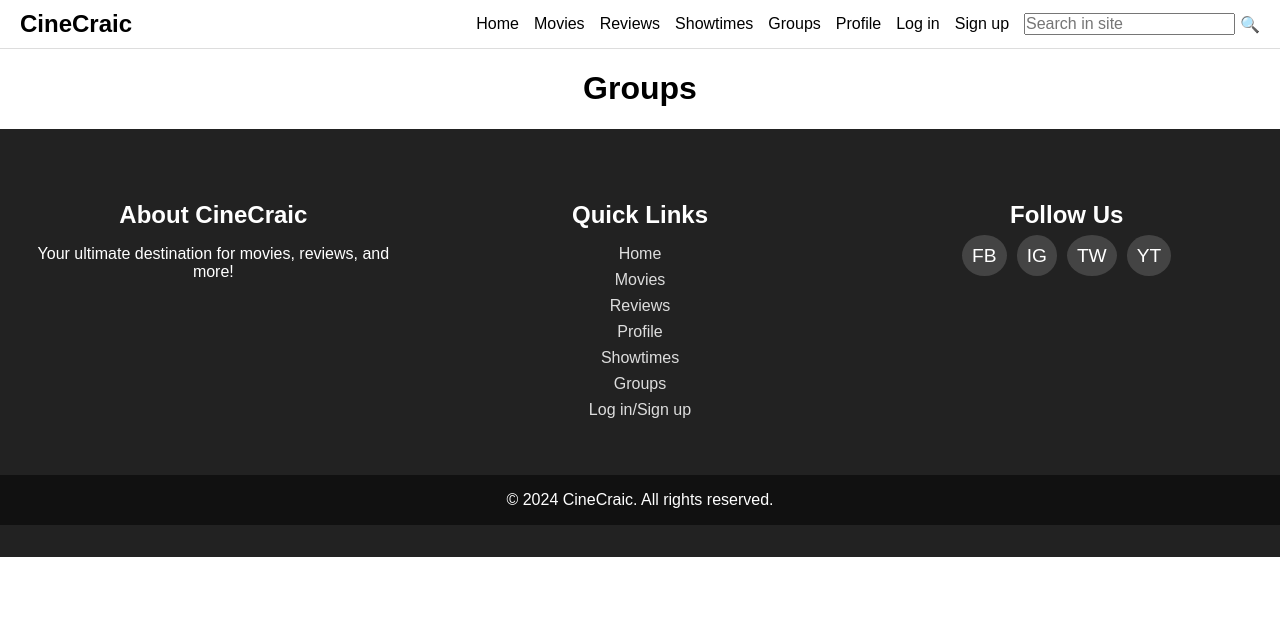
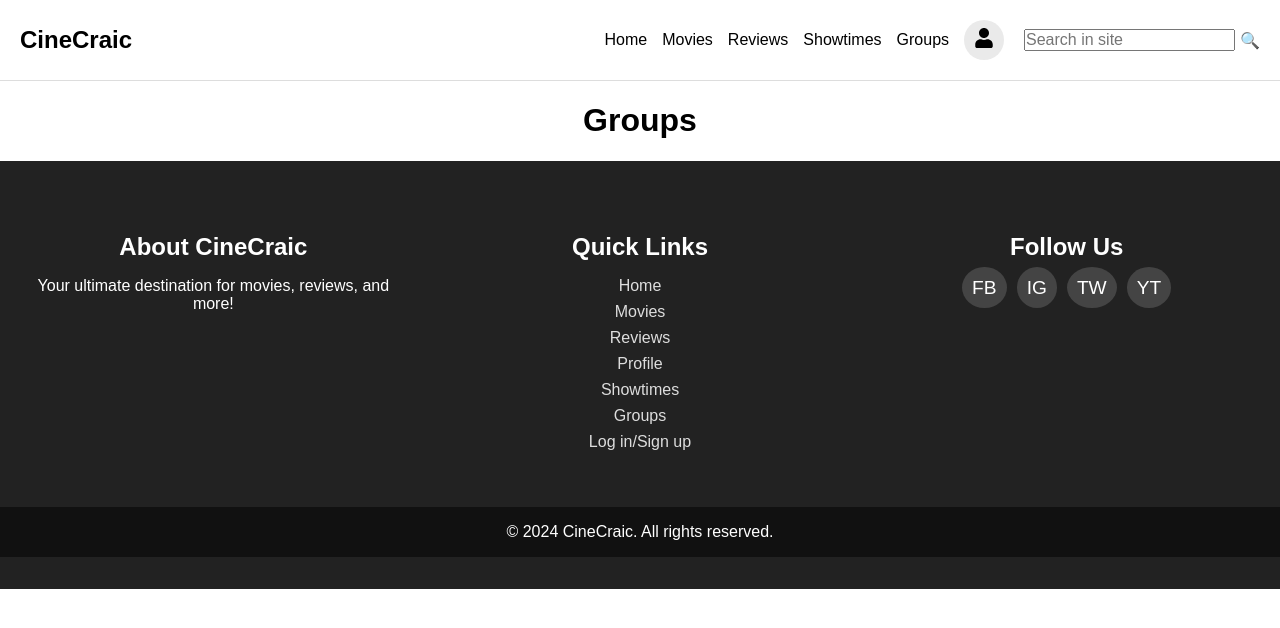
Before and after one commit to AdvancedProjectGroup5/main, a React (Create React App) app: page /groups in a window 1280 px wide. Shown: the top 628 px of the page. Built offline with nearby package versions, Linux system fonts and the light colour scheme.

Commit message:
Add user dropdown menu to NavBar and integrate react-icons for improved UI

```diff
--- a/package.json
+++ b/package.json
@@ -11,6 +11,7 @@
     "express": "^4.21.1",
     "react": "^18.3.1",
     "react-dom": "^18.3.1",
+    "react-icons": "^5.3.0",
     "react-router-dom": "^6.28.0",
     "react-scripts": "5.0.1",
     "site": "file:",
--- a/src/components/NavBar.css
+++ b/src/components/NavBar.css
@@ -17,14 +17,19 @@ body, ul, li, a, input, button {
     background-color: #fff;
     padding: 10px 20px;
     border-bottom: 1px solid #ddd;
+    height: 60px;
+    /* Fixed height for alignment */
+    z-index: 10;
+    /* Ensures navbar stays above content */
+    position: relative;
 }
 
 .navbar-logo span {
     font-size: 1.5rem;
     font-weight: 600;
-    /* Makes the logo text bold */
 }
 
+/* Hamburger Menu */
 .hamburger {
     display: none;
     font-size: 1.5rem;
@@ -33,14 +38,24 @@ body, ul, li, a, input, button {
     cursor: pointer;
 }
 
+/* Main Menu */
 .menu {
     display: flex;
     align-items: center;
-    gap: 15px;
+    /* Vertically centers the links and profile icon */
+    gap: 20px;
+    /* Spacing between menu items */
 }
 
+.menu.active {
+    display: flex;
+}
+
+/* Navbar Links */
 .navbar-links {
     display: flex;
+    align-items: center;
+    /* Ensures vertical centering of links */
     gap: 15px;
     margin-left: auto;
 }
@@ -49,7 +64,6 @@ body, ul, li, a, input, button {
     color: #000;
     font-size: 1rem;
     font-weight: 500;
-    /* Slightly bolder font for links */
     transition: color 0.3s ease;
 }
 
@@ -57,9 +71,11 @@ body, ul, li, a, input, button {
     color: #007bff;
 }
 
+/* Search Bar */
 .navbar-search {
     display: flex;
     align-items: center;
+    /* Vertically centers search bar items */
     gap: 5px;
 }
 
@@ -75,19 +91,81 @@ body, ul, li, a, input, button {
     font-size: 1rem;
 }
 
+/* User Icon and Dropdown */
+.user-dropdown {
+    position: relative;
+    display: inline-flex;
+    align-items: center;
+    /* Centers the profile icon vertically */
+}
+
+.user-icon {
+    background: none;
+    border: none;
+    cursor: pointer;
+    padding: 5px;
+    font-size: 20px;
+}
+
+.dropdown-menu {
+    position: absolute;
+    top: 100%;
+    right: 0;
+    background-color: white;
+    border: 1px solid #ccc;
+    border-radius: 5px;
+    box-shadow: 0 2px 5px rgba(0, 0, 0, 0.1);
+    padding: 10px;
+    z-index: 1000;
+}
+
+.dropdown-menu ul {
+    list-style: none;
+    margin: 0;
+    padding: 0;
+}
+
+.dropdown-menu li {
+    padding: 5px 10px;
+}
+
+.dropdown-menu li a {
+    text-decoration: none;
+    color: #333;
+}
+
+.dropdown-menu li a:hover {
+    color: #007BFF;
+}
+
+/* Close Dropdown on Hover Outside */
+.user-dropdown:hover .dropdown-menu {
+    display: block;
+}
+
+/* Ensure the dropdown is hidden by default */
+.dropdown-menu {
+    display: none;
+}
+
+.menu.active .dropdown-menu {
+    display: block;
+}
+
 /* Responsive Styles */
 @media (max-width: 768px) {
     .menu {
         display: none;
         flex-direction: column;
-        align-items: flex-start;
+        align-items: center;
         background-color: #fff;
         position: absolute;
-        top: 60px;
+        top: 80.67px;
         left: 0;
         width: 100%;
         padding: 10px;
         border-top: 1px solid #ddd;
+        z-index: 500;
     }
 
     .menu.active {
@@ -100,12 +178,13 @@ body, ul, li, a, input, button {
 
     .navbar-links {
         flex-direction: column;
-        gap: 10px;
+        gap: 20px;
         margin: 0;
     }
 
     .navbar-search {
-        width: 100%;
+        width: 80%;
+        /* Search bar takes less width on mobile */
     }
 
     .navbar-search input {
--- a/src/components/NavBar.js
+++ b/src/components/NavBar.js
@@ -1,11 +1,18 @@
 import React, { useState } from "react";
+import { Link } from "react-router-dom"; // Use Link for navigation
+import { FaUser } from "react-icons/fa"; // Person icon from react-icons
 import "./NavBar.css";
 
 const NavBar = () => {
     const [menuActive, setMenuActive] = useState(false);
+    const [dropdownActive, setDropdownActive] = useState(false);
 
     const toggleMenu = () => {
         setMenuActive(!menuActive);
+    };
+
+    const toggleDropdown = () => {
+        setDropdownActive(!dropdownActive);
     };
 
     return (
@@ -23,9 +30,21 @@ const NavBar = () => {
                     <li><a href="reviews">Reviews</a></li>
                     <li><a href="showtimes">Showtimes</a></li>
                     <li><a href="groups">Groups</a></li>
-                    <li><a href="profile">Profile</a></li>
-                    <li><a href="signin">Log in</a></li>
-                    <li><a href="signup">Sign up</a></li>
+                    {/* User Dropdown */}
+                    <div className="user-dropdown">
+                        <button className="user-icon" onClick={toggleDropdown} aria-label="User menu">
+                            <FaUser size={20} />
+                        </button>
+                        {dropdownActive && (
+                            <div className="dropdown-menu">
+                                <ul>
+                                    <li><Link to="/profile">Profile</Link></li>
+                                    <li><Link to="/signin">Log in</Link></li>
+                                    <li><Link to="/signup">Sign up</Link></li>
+                                </ul>
+                            </div>
+                        )}
+                    </div>
                 </ul>
                 <div className="navbar-search">
                     <input type="text" placeholder="Search in site" />
```
Also changed, not shown: 1 other file (tests, documents, lock files or other folders).
